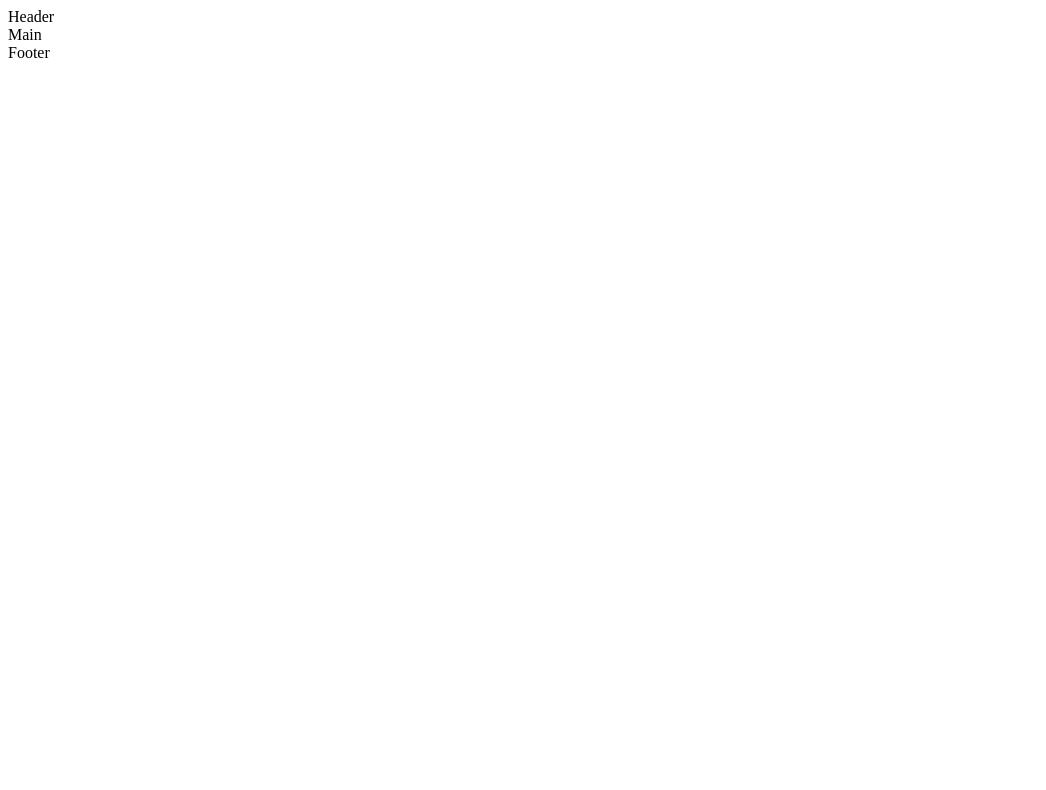
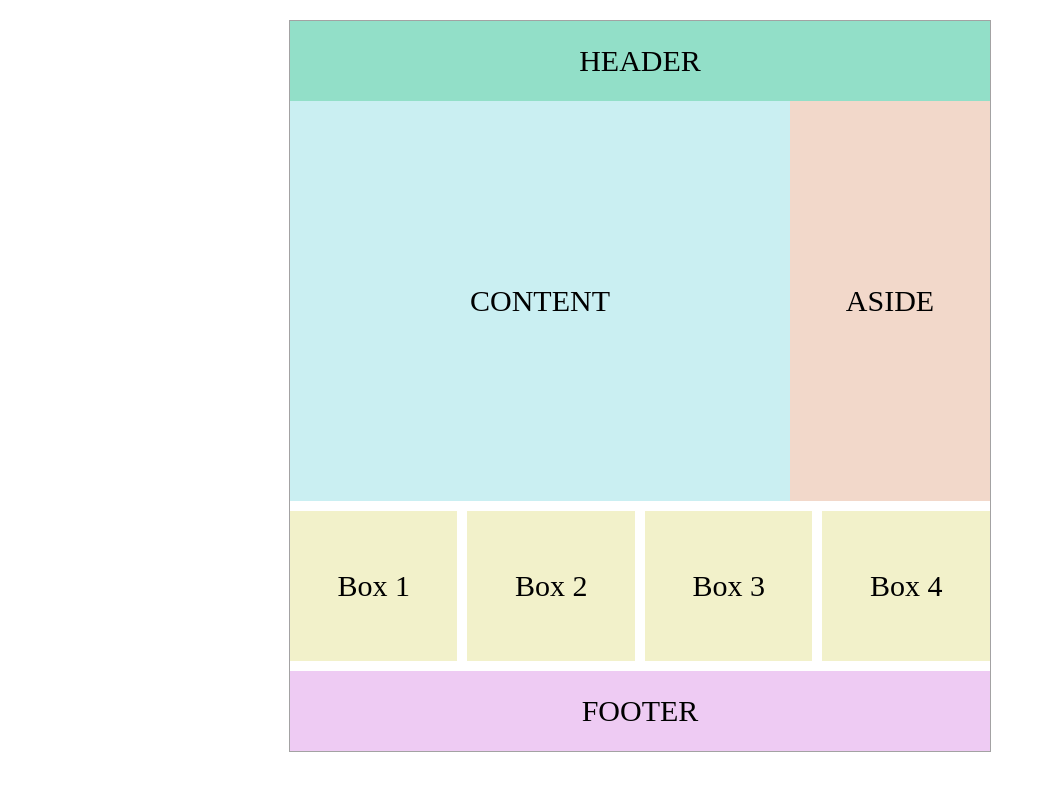
Before and after one commit to UyenPun/Create-3-Repo-with-3-Branch, a plain HTML site: page index.html in a window 1280 px wide. Shown: the whole page, without its empty margins (0-1046 px from the left). Drawn offline with Linux system fonts and the light colour scheme.

Commit message:
Add Branch 2.

```diff
--- a/assets/sass/main.scss
+++ b/assets/sass/main.scss
@@ -0,0 +1,93 @@
+/* Reset lại một vài thuộc tính */
+* {
+  margin: 0;
+  padding: 0;
+}
+
+ol,
+ul {
+  list-style: none;
+}
+
+// /* Nội dung layout */
+#layout {
+  border: 1px solid #a3a2a3;
+  margin: 20px auto;
+  width: 700px;
+}
+header,
+footer,
+#content,
+aside,
+.box-list li {
+  font-size: 30px;
+  text-align: center;
+}
+header {
+  background-color: #92dfc8;
+  height: 80px;
+  line-height: 80px;
+}
+main {
+  display: flex;
+  flex-wrap: wrap;
+}
+#content {
+  background-color: #caeff2;
+  height: 400px;
+  line-height: 400px;
+  width: 500px;
+}
+aside {
+  background-color: #f2d8ca;
+  height: 400px;
+  line-height: 400px;
+  width: 200px;
+}
+.box-list {
+  display: flex;
+  margin-top: 10px;
+}
+.box-list li {
+  background-color: #f2f1ca;
+  height: 150px;
+  line-height: 150px;
+  text-align: center;
+  margin-right: 10px;
+  margin-bottom: 10px;
+  width: 167.49px;
+}
+.box-list li:last-child {
+  margin-right: 0;
+}
+footer {
+  background-color: #eecbf3;
+  height: 80px;
+  line-height: 80px;
+}
+
+// Reponsive
+@media only screen and (max-width: 700px) {
+  #layout,
+  #content,
+  aside {
+    width: 100%;
+  }
+  main {
+    flex-direction: column;
+  }
+  .box-list {
+    flex-wrap: wrap;
+    justify-content: space-around;
+  }
+  .box-list li {
+    margin-right: 0;
+    width: 48%;
+  }
+}
+
+@media only screen and (max-width: 468px) {
+  .box-list li {
+    width: 100%;
+  }
+}
--- a/index.html
+++ b/index.html
@@ -13,14 +13,32 @@
 
 <body>
 
-  <!-- HEADER: -->
-  <header>Header</header>
+  <div id="layout">
+    <!-- HEADER:  -->
+    <header>HEADER</header>
 
-  <!-- MAIN: -->
-  <main>Main</main>
+    <!-- main: -->
+    <main>
+      <section id="content">
+        CONTENT
+      </section>
 
-  <!-- FOOTER: -->
-  <footer>Footer</footer>
+      <aside>
+        ASIDE
+      </aside>
+
+      <ul class="box-list">
+        <li>Box 1</li>
+        <li>Box 2</li>
+        <li>Box 3</li>
+        <li>Box 4</li>
+      </ul>
+    </main>
+
+    <!-- FOOTER: -->
+    <footer>FOOTER</footer>
+    <!-- / id layout -->
+  </div>
 
 </body>
 
```
Also changed, not shown: assets/css/main.css, assets/css/main.min.css.
